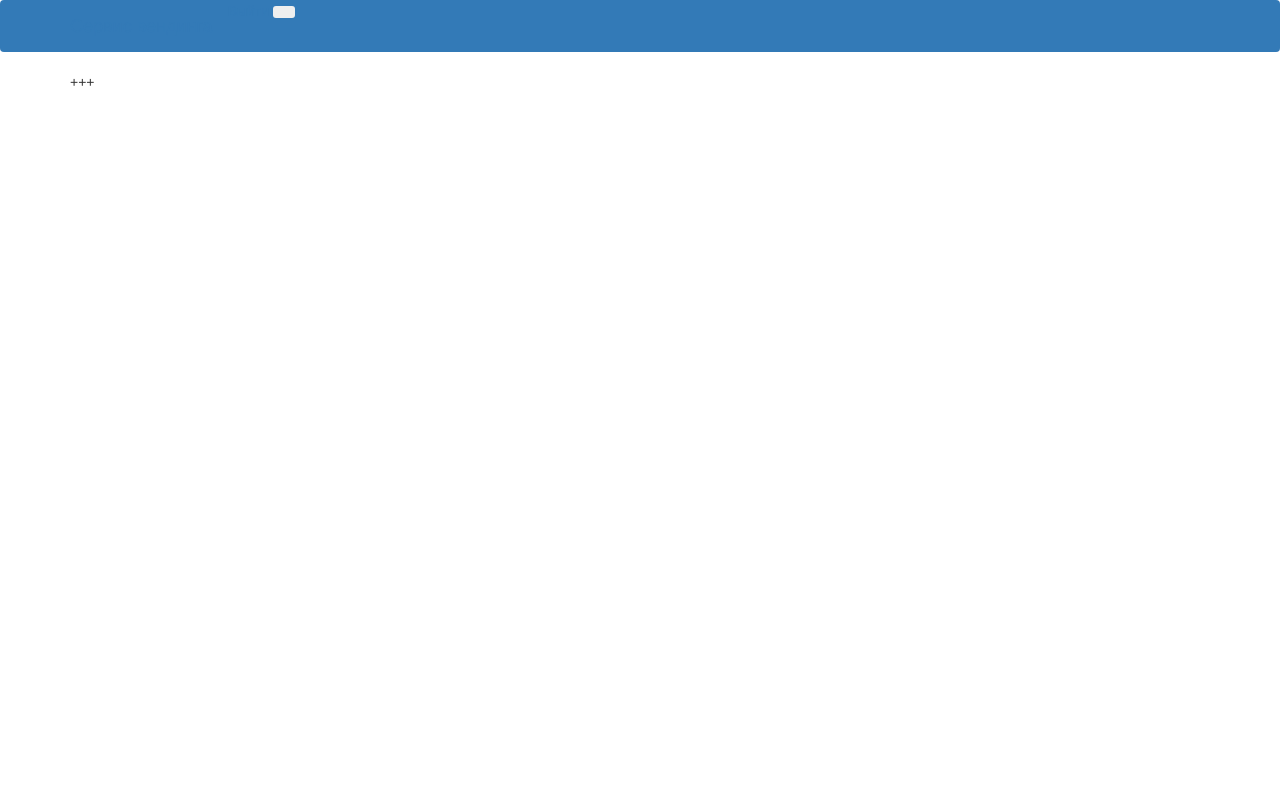
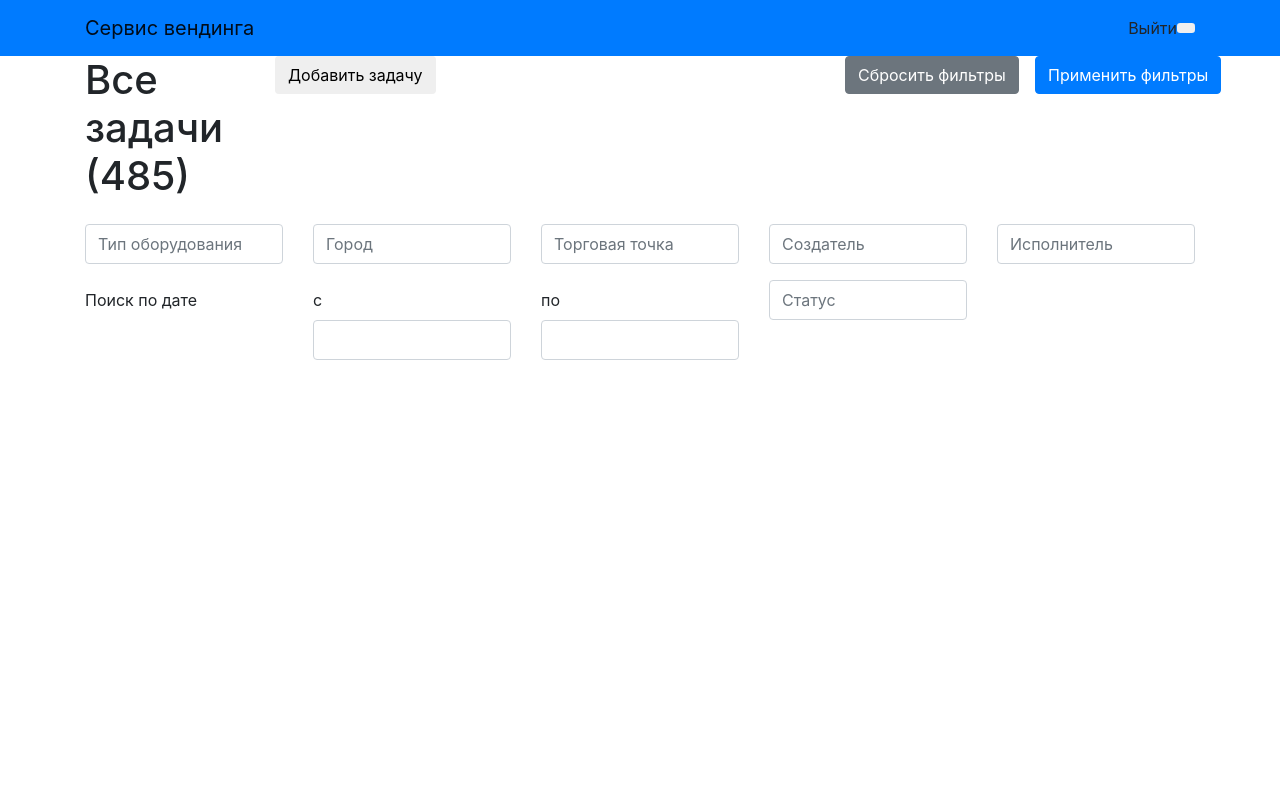
Before and after one commit to dmitriy-dolgov/vending-service, a PHP site: page /tasks/index.php in a window 1280 px wide. Run offline with PHP 8.4, Linux system fonts and the light colour scheme; some libraries are stand-ins or nearby versions; grey boxes are pictures that could not be loaded.

Commit message:
html, css, bootstrap stuff

```diff
--- a/css/main.css
+++ b/css/main.css
@@ -1,7 +1,22 @@
-html, body {
+/*html, body {
   width: 100%;
   height: 100%;
-    marg
+}*/
+@media (min-width: 992px) {
+  .fields-row .col-lg {
+    max-width: 20%;
+    -webkit-box-flex: 0;
+    flex: 0 0 20%;
+  }
+}
+.fields-row .form-control,
+.fields-row .datepicker-label,
+.fields-row .col-label {
+  -webkit-box-align: center;
+  align-items: center;
+  display: -webkit-box;
+  display: flex;
+  height: 40px;
 }
 
 /*# sourceMappingURL=main.css.map */
--- a/css/main.scss
+++ b/css/main.scss
@@ -1,5 +1,24 @@
-html, body {
+/*html, body {
   width: 100%;
   height: 100%;
+}*/
 
+
+@media (min-width: 992px) {
+  .fields-row .col-lg {
+    max-width: 20%;
+    -webkit-box-flex: 0;
+    flex: 0 0 20%;
+  }
 }
+
+
+.fields-row .form-control,
+.fields-row .datepicker-label,
+.fields-row .col-label {
+  -webkit-box-align: center;
+  align-items: center;
+  display: -webkit-box;
+  display: flex;
+  height: 40px;
+}
--- a/html/footer.php
+++ b/html/footer.php
@@ -1,7 +1,12 @@
 </div><?php // .container ?>
-<script src="https://ajax.googleapis.com/ajax/libs/jquery/3.5.1/jquery.min.js"></script>
-<script src="https://maxcdn.bootstrapcdn.com/bootstrap/3.3.7/js/bootstrap.min.js"
-        integrity="sha384-Tc5IQib027qvyjSMfHjOMaLkfuWVxZxUPnCJA7l2mCWNIpG9mGCD8wGNIcPD7Txa"
+<script src="https://code.jquery.com/jquery-3.2.1.slim.min.js"
+        integrity="sha384-KJ3o2DKtIkvYIK3UENzmM7KCkRr/rE9/Qpg6aAZGJwFDMVNA/GpGFF93hXpG5KkN"
+        crossorigin="anonymous"></script>
+<script src="https://cdnjs.cloudflare.com/ajax/libs/popper.js/1.12.9/umd/popper.min.js"
+        integrity="sha384-ApNbgh9B+Y1QKtv3Rn7W3mgPxhU9K/ScQsAP7hUibX39j7fakFPskvXusvfa0b4Q"
+        crossorigin="anonymous"></script>
+<script src="https://maxcdn.bootstrapcdn.com/bootstrap/4.0.0/js/bootstrap.min.js"
+        integrity="sha384-JZR6Spejh4U02d8jOt6vLEHfe/JQGiRRSQQxSfFWpi1MquVdAyjUar5+76PVCmYl"
         crossorigin="anonymous"></script>
 <?= $GLOBALS['html-code']['js'] ?? '' ?>
 </body>
--- a/html/header.php
+++ b/html/header.php
@@ -29,7 +29,8 @@ spl_autoload_register();
     <title></title>
     <base href="/">
     <meta name="viewport" content="width=device-width, initial-scale=1">
-    <link rel="stylesheet" href="https://maxcdn.bootstrapcdn.com/bootstrap/3.3.7/css/bootstrap.min.css" integrity="sha384-BVYiiSIFeK1dGmJRAkycuHAHRg32OmUcww7on3RYdg4Va+PmSTsz/K68vbdEjh4u" crossorigin="anonymous">
+    <!--<link rel="stylesheet" href="https://maxcdn.bootstrapcdn.com/bootstrap/3.3.7/css/bootstrap.min.css" integrity="sha384-BVYiiSIFeK1dGmJRAkycuHAHRg32OmUcww7on3RYdg4Va+PmSTsz/K68vbdEjh4u" crossorigin="anonymous">-->
+    <link rel="stylesheet" href="https://maxcdn.bootstrapcdn.com/bootstrap/4.0.0/css/bootstrap.min.css" integrity="sha384-Gn5384xqQ1aoWXA+058RXPxPg6fy4IWvTNh0E263XmFcJlSAwiGgFAW/dAiS6JXm" crossorigin="anonymous">
     <link href="https://fonts.googleapis.com/css?family=Roboto:300,400,500" rel="stylesheet">
     <link href="https://fonts.googleapis.com/icon?family=Material+Icons" rel="stylesheet">
 
--- a/tasks/index.php
+++ b/tasks/index.php
@@ -3,8 +3,50 @@
 require_once __DIR__ . '/../html/header.php';
 ?>
 
-+++
-
+    <form autocomplete="off" class="task-filters ng-untouched ng-pristine ng-invalid">
+        <div class="row">
+            <div class="col-xl-2 col-lg-3 col-sm-12 col-6">
+                <h1 class="page-title">Все задачи (485)</h1>
+            </div>
+            <div class="col-xl-2 col-lg-3 col-sm-4 col-6 mt-lg-0 mt-sm-2">
+                <button class="btn app-btn btn-primary-dark" type="button">Добавить задачу</button>
+            </div>
+            <div class="col-xl-2 col-lg-3 col-sm-4 col-6 mt-lg-0 mt-2 offset-0 offset-xl-4">
+                <button class="btn app-btn btn-secondary" type="reset">Сбросить фильтры</button>
+            </div>
+            <div class="col-xl-2 col-lg-3 col-sm-4 col-6 mt-lg-0 mt-2">
+                <button class="btn app-btn btn-primary" type="submit">Применить фильтры</button>
+            </div>
+        </div>
+        <div class="row fields-row mt-3">
+            <div class="col-lg col-md-4 col-sm-6 order-lg-1 mt-sm-0">
+                <input type="text" placeholder="Тип оборудования" class="form-control">
+            </div>
+            <div class="col-lg col-md-4 col-sm-6 order-lg-2 mt-sm-0 mt-2">
+                <input type="text" placeholder="Город" class="form-control">
+            </div>
+            <div class="col-lg col-md-4 col-sm-12 order-lg-3 mt-md-0 mt-sm-3 mt-2">
+                <input type="text" placeholder="Торговая точка" class="form-control">
+            </div>
+            <div class="col-lg col-sm-4 order-lg-4 mt-lg-0 mt-sm-3 mt-2">
+                <input type="text" placeholder="Создатель" class="form-control">
+            </div>
+            <div class="col-lg col-sm-4 order-lg-5 mt-lg-0 mt-sm-3 mt-2">
+                <input type="text" placeholder="Исполнитель" class="form-control">
+            </div>
+            <div class="col-lg col-sm-4 order-lg-6 order-7 mt-sm-3 mt-2"><label
+                        class="col-label">Поиск по дате</label></div>
+            <div class="col-lg col-sm-4 order-lg-7 order-8 mt-sm-3 mt-0"><span class="datepicker-label">с</span>
+                <input type="text" class="form-control">
+            </div>
+            <div class="col-lg col-sm-4 order-lg-8 order-9 mt-sm-3 mt-2"><span class="datepicker-label">по</span>
+                <input type="text" class="form-control">
+            </div>
+            <div class="col-lg col-sm-4 order-lg-9 order-6 mt-sm-3 mt-2">
+                <input type="text" class="form-control" placeholder="Статус">
+            </div>
+        </div>
+    </form>
 
 <?php
 
```
Also changed, not shown: 1 other file.
